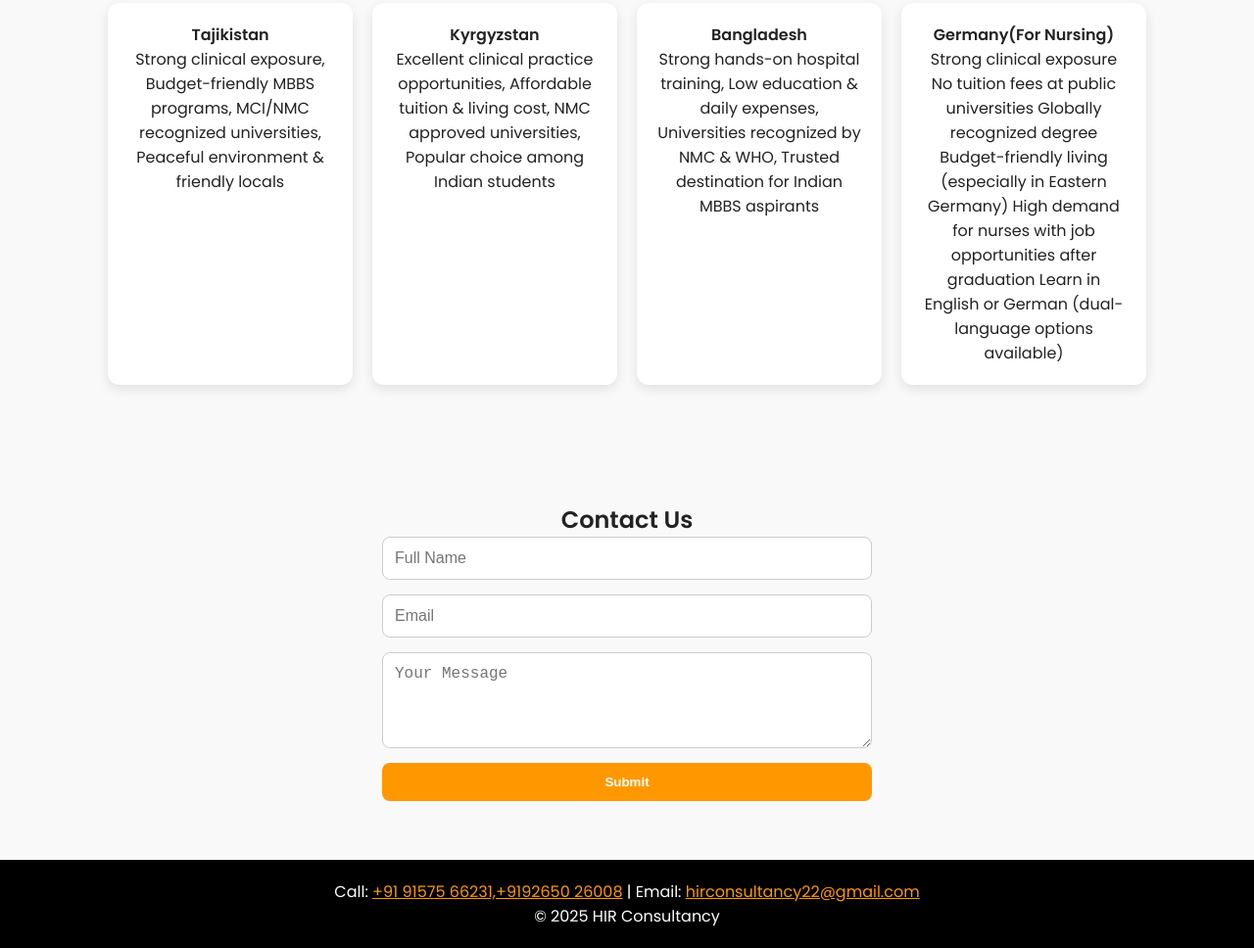
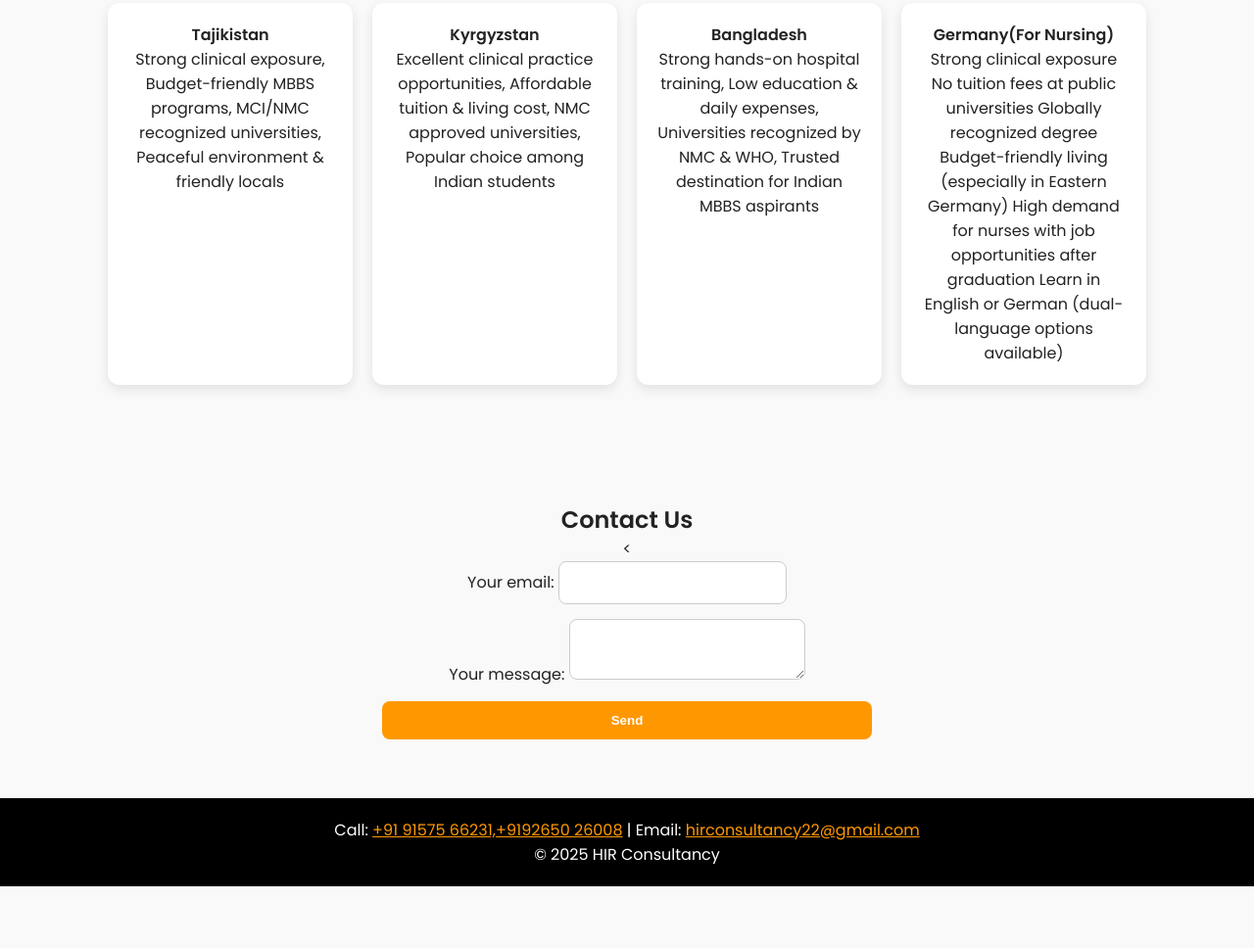
Before and after one commit to Hirconsultancy/hirconsultancy.github.io, a plain HTML site: page index.html in a window 1280 px wide. Shown: the part 1296-2264 px from the top of the page at 98% size. After the commit the page ends 2201 px from the top, so only its background shows below. Drawn offline with nearby package versions, Linux system fonts and the light colour scheme; a web font is replaced by a local one.

Commit message:
Update index.html

```diff
--- a/index.html
+++ b/index.html
@@ -117,11 +117,22 @@
 
         <section id="contact" class="section">
             <h2>Contact Us</h2>
-            <form action="https://formspree.io/f/xwkgpzlb" method="POST">
-                <input type="text" name="name" placeholder="Full Name" required>
-                <input type="email" name="email" placeholder="Email" required>
-                <textarea name="message" placeholder="Your Message" rows="4" required></textarea>
-                <button type="submit">Submit</button>
+            <<!-- modify this form HTML and place wherever you want your form -->
+<form
+  action="https://formspree.io/f/manjrnrp"
+  method="POST"
+>
+  <label>
+    Your email:
+    <input type="email" name="email">
+  </label>
+  <label>
+    Your message:
+    <textarea name="message"></textarea>
+  </label>
+  <!-- your other form fields go here -->
+  <button type="submit">Send</button>
+</form>
 
             </form>
 
```
